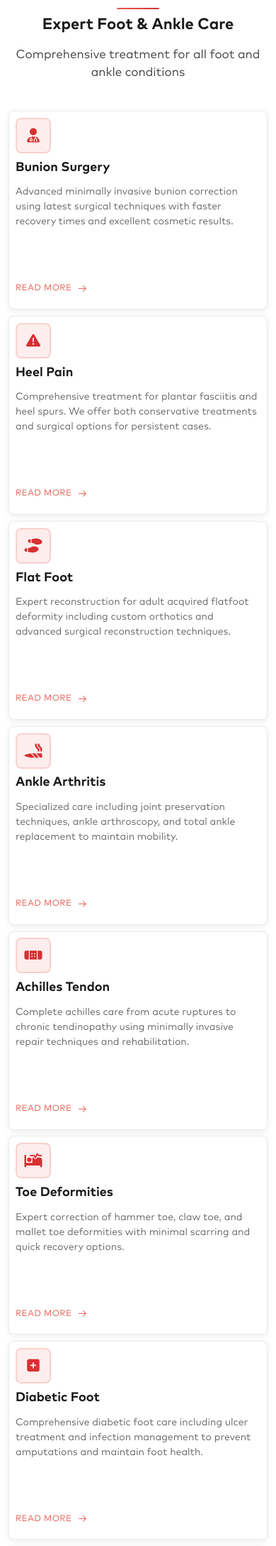
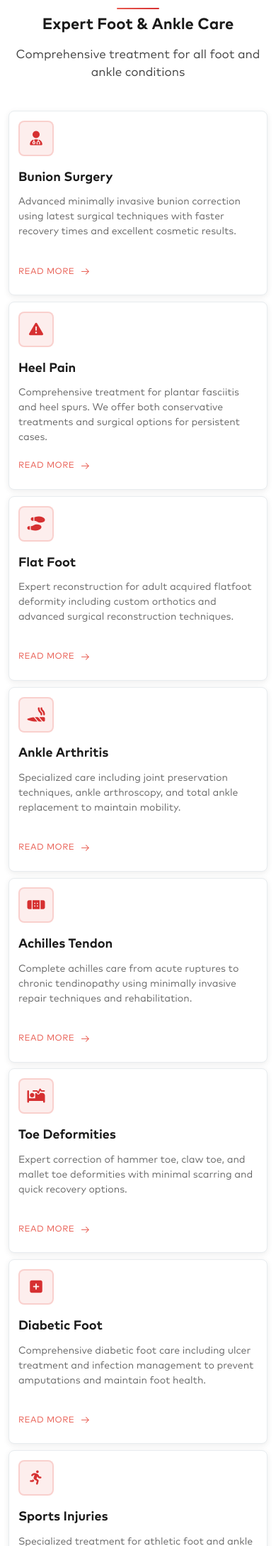
Before and after one commit to Mujammilmaldar/Footark, a PHP site: page / in a window 390 px wide. Shown: the part 1764-3942 px from the top of the page at 71% size. Run offline with PHP 8.4, Linux system fonts and the light colour scheme.

Commit message:
udpated the service section cards

```diff
--- a/assets/css/hero.css
+++ b/assets/css/hero.css
@@ -2858,6 +2858,7 @@
     margin-bottom: var(--spacing-xs);
     transition: color 0.3s ease;
     line-height: 1.3;
+    margin-top: 10px;
 }
 
 .condition-desc {
@@ -2983,7 +2984,8 @@
     }
 
     .condition-card {
-        padding: var(--spacing-sm);
+        padding: var(--spacing-md);
+        min-height: 260px;
     }
 
     .conditions-title {
```
